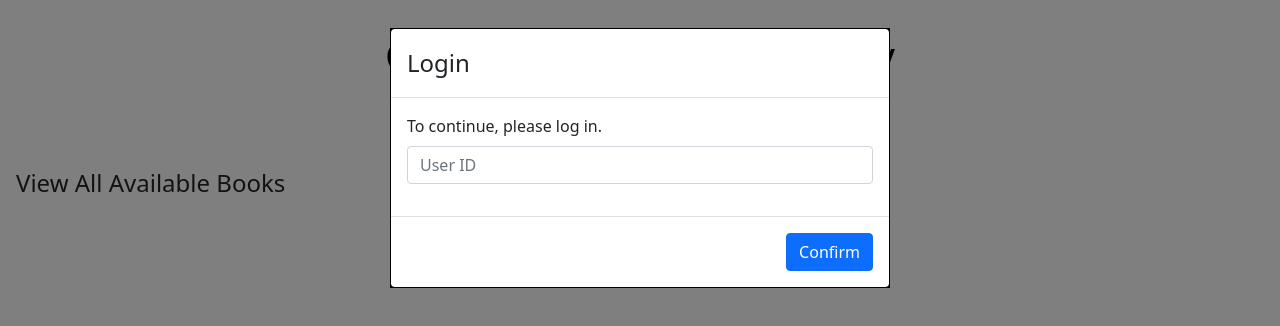
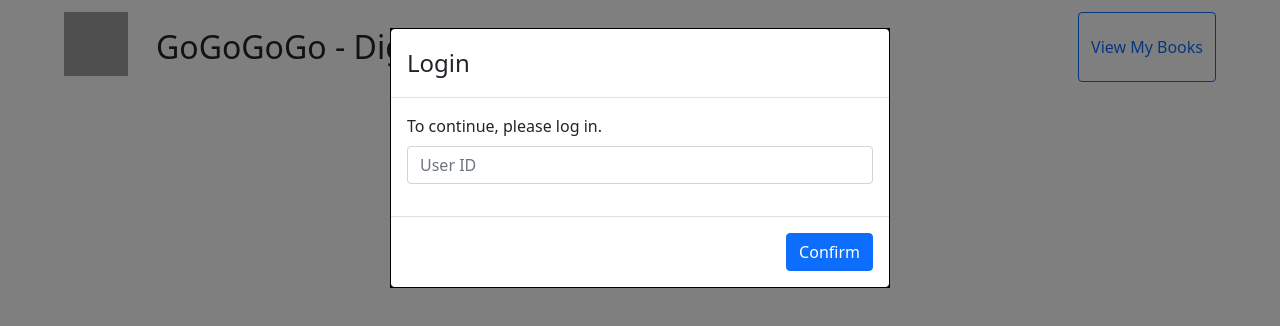
Before and after one commit to omnifarter/50.041-GoGoGoGo, a React (Create React App) app in the folder ui/: page / in a window 1280 px wide. Shown: the top 326 px of the page. Built offline with nearby package versions, Linux system fonts and the light colour scheme; grey boxes are pictures that could not be loaded.

Commit message:
add more styling changes

```diff
--- a/ui/src/App.css
+++ b/ui/src/App.css
@@ -5,17 +5,24 @@
 .App-header {
   text-align: center;
   background-color: white;
-  font-size: calc(10px + 2vmin);
-  color: rgb(0, 0, 0);
-  padding: 16px;
+  display: flex;
+  justify-content: space-between;
+  padding: 12px 64px
 }
 
+.App-Icon {
+  width:64px;
+  height:64px;
+  margin-right:12px;
+}
 .Library-title {
   margin: 16px;
-  text-align: center;
+  font-size: 2rem;
+  text-align: start;
 }
 
 .Books-library {
+  align-items: center;
   padding: 16px;
   display: flex;
   flex-direction: column;
--- a/ui/src/components/Book/Book.css
+++ b/ui/src/components/Book/Book.css
@@ -1,16 +1,17 @@
 .Book-item{
+    height: 100%;
     width: fit-content;
     display: flex;
-    flex-direction: column;
+    flex-direction: row;
 }
 
 .Book-cover {
     border-radius: 10px;
-    height: 200px;
+    max-width: 120px;
+    object-fit:cover;
 }
 
 .Book-title{
-    margin-top: 8px;
     margin-bottom: 16px;
-    font-size: 1rem;
+    font-size: 1.5rem;
 }
--- a/ui/src/components/Book/index.js
+++ b/ui/src/components/Book/index.js
@@ -5,12 +5,15 @@ import './Book.css';
 
 const Book = ({ book, openBook, ...others }) => {
   return (
-    <div className='Book-item'>
-      <img className='Book-cover' src={book.Img_url} alt={`Book Cover of ${book.Title}`} />
-      <h6 className="Book-title">{book.Title}</h6>
-      <Button variant="primary" onClick={() => openBook(book)}>Borrow</Button>
+    <div className="card" style={{padding:'12px 16px', maxWidth:'600px', height:'240px', cursor:'pointer'}} onClick={() => openBook(book)}>
+      <div className='Book-item'>
+        <img className='Book-cover' src={book.Img_url} alt={`Book Cover of ${book.Title}`} />
+        <div style={{marginLeft:'12px'}}>
+          <p style={{color:'grey',marginBottom:'4px'}}>Title</p>
+          <h6 className="Book-title">{book.Title}</h6>
+        </div>
+      </div>
     </div>
-
   )
 }
 
--- a/ui/src/components/Borrow/index.js
+++ b/ui/src/components/Borrow/index.js
@@ -8,17 +8,16 @@ const Borrow = ({ show, book, closeBorrow, confirmBorrow }) => {
   return (
     <Modal show={show} onHide={closeBorrow}>
       <Modal.Header>
-        <Modal.Title>Borrow Book?</Modal.Title>
+        <Modal.Title>{book.Title}</Modal.Title>
       </Modal.Header>
 
       <Modal.Body style={{margin:'auto',textAlign:'center'}}>
-        <p>{`Book Title: ${book.Title}`}</p>
-        <img src={book.Img_url}/>
+        <img src={book.Img_url} style={{maxWidth:'300px'}}/>
       </Modal.Body>
 
       <Modal.Footer>
-        <Button variant="secondary" onClick={closeBorrow}>Cancel</Button>
-        <Button variant="primary" onClick={() => confirmBorrow()}>Confirm</Button>
+        <Button variant="primary" style={{width:'100%'}} onClick={() => confirmBorrow()}>Borrow</Button>
+        <Button variant="secondary" style={{width:'100%'}} onClick={closeBorrow}>Cancel</Button>
       </Modal.Footer>
     </Modal>
   )
--- a/ui/src/components/MyBooks/index.js
+++ b/ui/src/components/MyBooks/index.js
@@ -8,27 +8,21 @@ const MyBooks = ({show, closeMyBooks, myBooks,onReturn}) => {
       <Modal.Header closeButton>
         <Modal.Title>My Books</Modal.Title>
       </Modal.Header>
-
       <Modal.Body>
-        <Table hover>
-          <tbody>
-          <tr>
-            <th>#</th>
-            <th>Book Title</th>
-            <th>Return Book?</th>
-          </tr>
-          </tbody>
-          <tbody>
-            {myBooks && myBooks.map((book, index) =>
-            book &&
-              <tr key={index}>
-                <td>{index+1}</td>
-                <td>{book.Title}</td>
-                <td><Button variant="outline-primary" onClick={()=>onReturn(book.Id)}>Return</Button></td>
-              </tr>
-            )}
-          </tbody>
-        </Table>
+        <div>
+              {myBooks && myBooks.length!==0 ? myBooks.map((book, index) =>
+              book &&
+                <div style={{display:'flex', justifyContent:"space-between", margin:'12px 4px', alignItems:'baseline'}} key={index}>
+                  <p style={{fontWeight:'bold'}}>{book.Title}</p>
+                  <Button variant="outline-primary" onClick={()=>onReturn(book.Id)}>Return</Button>
+                </div>
+              )
+              :
+              <div style={{padding:'12px'}}>
+                Looks like you haven't borrowed any books yet!
+              </div>
+            }
+        </div>
       </Modal.Body>
     </Modal>
   )
--- a/ui/src/screen/Home/index.jsx
+++ b/ui/src/screen/Home/index.jsx
@@ -70,13 +70,16 @@ function Home() {
       <div className="App">
         <Login show={user===null} onSetUser={(id)=>setUser(id)} />
         <header className="App-header">
-          <h1 className='Library-title'>GoGoGoGo - Digital Library</h1>
-          <Button variant="info" onClick={() => openMyBooks()}>View My Books</Button>{' '}
+          <div style={{display:"flex"}}>
+            <img src="https://cdn-icons.flaticon.com/png/512/3389/premium/3389081.png?token=exp=1650885181~hmac=f24fcd79094309e45141ea043ab7ae48" className="App-Icon"/>
+            <h1 className='Library-title'>GoGoGoGo - Digital Library</h1>
+          </div>
+          <Button variant="outline-primary" onClick={() => openMyBooks()}>View My Books</Button>{' '}
         </header>
 
         <div className="Books-library">
-          <h4>View All Available Books</h4>
-          <div className='All-books'>
+          <h4>All Available Books</h4>
+          <div style={{display:'grid',gridTemplateColumns:'600px 600px',columnGap:'12px',rowGap:'12px'}}>
             {books && books.map((b) => !b.Borrowed && <Book key={b.Id} book={b} openBook={openBook} />)}
           </div>
         </div>
--- a/ui/src/screen/Test/index.jsx
+++ b/ui/src/screen/Test/index.jsx
@@ -57,9 +57,9 @@ function Test() {
                     <NodeDisplay keyStructure={newKeyStructure} />
                 </div>
             </div>
-            <div className="App-header">
+            <div style={{textAlign:'center',margin:'24px 0'}}>
 
-                <Button variant="success" onClick={() => addNodeTest()}>
+                <Button variant="success" style={{marginRight:'12px'}} onClick={() => addNodeTest()}>
                     Add Node
                 </Button>{" "}
                 <Button variant="danger" onClick={() => removeNodeTest()}>
```
